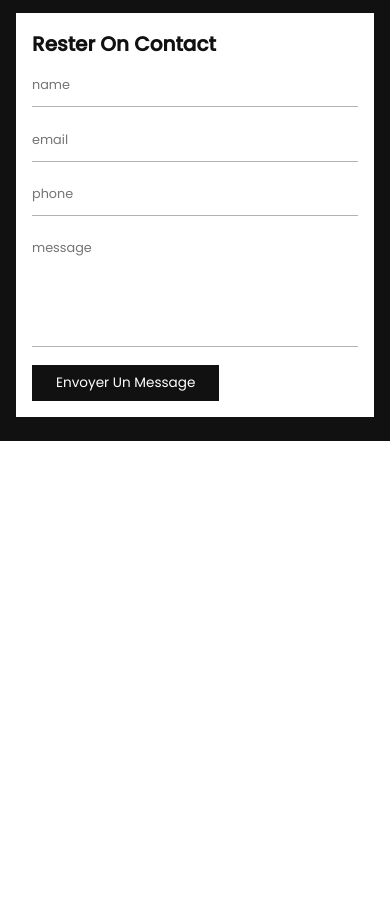
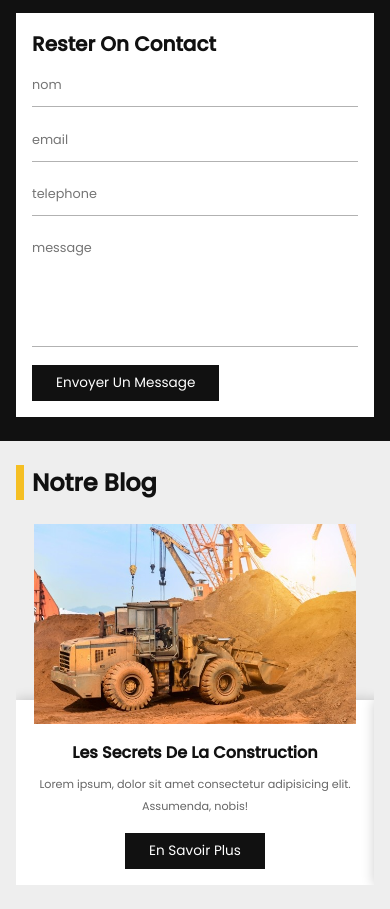
Before and after one commit to RENZOZ78/RENO-CONSTRUCTION, a website with bundled scripts: page index.html in a window 390 px wide. Shown: the part 7615-8524 px from the top of the page. Before the commit the page ends 8056 px from the top, so only its background shows below. Built offline with nearby package versions, Linux system fonts and the light colour scheme; a script that the page names is missing; a web font is replaced by a local one.

Commit message:
seciton blog /vignette sliders

```diff
--- a/index.html
+++ b/index.html
@@ -542,9 +542,9 @@
 
       <form action="">
          <h3>Rester on contact</h3>
-         <input type="text" placeholder="name" class="box">
+         <input type="text" placeholder="nom" class="box">
          <input type="email" placeholder="email" class="box">
-         <input type="number" placeholder="phone" class="box">
+         <input type="number" placeholder="telephone" class="box">
          <textarea name="" placeholder="message" class="box" id="" cols="30" rows="10"></textarea>
          <input type="submit" value="Envoyer un message" class="btn">
       </form>
@@ -553,6 +553,90 @@
 
 </section>
 <!-- FIN SECTION CONTACT -->
+
+<!-- SECTION BLOG  -->
+
+<section class="blogs" id="blogs">
+
+   <h1 class="heading"> Notre blog </h1>
+
+   <div class="swiper blogs-slider">
+
+      <div class="swiper-wrapper">
+
+         <div class="swiper-slide slide">
+            <div class="image">
+               <img src="images/blog-1.jpg" alt="">
+            </div>
+            <div class="content">
+               <h3>Les secrets de la construction</h3>
+               <p>Lorem ipsum, dolor sit amet consectetur adipisicing elit. Assumenda, nobis!</p>
+               <a href="#" class="btn">en savoir plus</a>
+            </div>
+         </div>
+
+         <div class="swiper-slide slide">
+            <div class="image">
+               <img src="images/blog-2.jpg" alt="">
+            </div>
+            <div class="content">
+               <h3>Les secrets de la construction</h3>
+               <p>Lorem ipsum, dolor sit amet consectetur adipisicing elit. Assumenda, nobis!</p>
+               <a href="#" class="btn">en savoir plus</a>
+            </div>
+         </div>
+
+         <div class="swiper-slide slide">
+            <div class="image">
+               <img src="images/blog-3.jpg" alt="">
+            </div>
+            <div class="content">
+               <h3>Les secrets de la construction</h3>
+               <p>Lorem ipsum, dolor sit amet consectetur adipisicing elit. Assumenda, nobis!</p>
+               <a href="#" class="btn">en savoir plus</a>
+            </div>
+         </div>
+
+         <div class="swiper-slide slide">
+            <div class="image">
+               <img src="images/blog-4.jpg" alt="">
+            </div>
+            <div class="content">
+               <h3>Les secrets de la construction</h3>
+               <p>Lorem ipsum, dolor sit amet consectetur adipisicing elit. Assumenda, nobis!</p>
+               <a href="#" class="btn">en savoir plus</a>
+            </div>
+         </div>
+
+         <div class="swiper-slide slide">
+            <div class="image">
+               <img src="images/blog-5.jpg" alt="">
+            </div>
+            <div class="content">
+               <h3>Les secrets de la construction</h3>
+               <p>Lorem ipsum, dolor sit amet consectetur adipisicing elit. Assumenda, nobis!</p>
+               <a href="#" class="btn">en savoir plus</a>
+            </div>
+         </div>
+
+         <div class="swiper-slide slide">
+            <div class="image">
+               <img src="images/blog-6.jpg" alt="">
+            </div>
+            <div class="content">
+               <h3>Les secrets de la construction</h3>
+               <p>Lorem ipsum, dolor sit amet consectetur adipisicing elit. Assumenda, nobis!</p>
+               <a href="#" class="btn">en savoir plus</a>
+            </div>
+         </div>
+
+      </div>
+
+   </div>
+
+</section>
+
+<!-- FIN  BLOG -->
 
 
 
--- a/js/script.js
+++ b/js/script.js
@@ -76,3 +76,20 @@ var swiper = new Swiper(".reviews-slider", {
       },
    },
 });
+
+var swiper = new Swiper(".blogs-slider", {
+   loop:true,
+   grabCursor:true,
+   spaceBetween: 20,
+   breakpoints: {
+      640: {
+        slidesPerView: 1,
+      },
+      768: {
+        slidesPerView: 2,
+      },
+      991: {
+        slidesPerView: 3,
+      },
+   },
+});
--- a/style.scss
+++ b/style.scss
@@ -686,6 +686,50 @@ html{
    }
 }
 
+// BLOG-------------
+.blogs{
+   background: var(--light-bg);
+
+   .slide{
+      text-align: center;
+
+      &:hover .image img{
+         transform: scale(1.1);
+      }
+
+      .image{
+         height: 25rem;
+         width: 90%;
+         overflow: hidden;
+         margin:0 auto;
+         margin-bottom: -3rem;
+
+         img{
+            height: 100%;
+            width: 100%;
+            object-fit: cover;
+            transition: .2s linear;
+         }
+      }
+
+      .content{
+         padding:2rem;
+         padding-top: 5rem;
+         background: var(--white);
+         box-shadow: 0 0 1.5rem rgba(0,0,0,.2);
+
+         h3{
+            @include titleText(2rem);
+         }
+
+         p{
+            padding:1rem 0;
+            @include graphText(1.4rem);
+         }
+      }
+   }
+}
+
 
 // media queries---------------------------------------------------
 @media (max-width:1200px){
```
Also changed, not shown: css/style.css, 1 other file.
